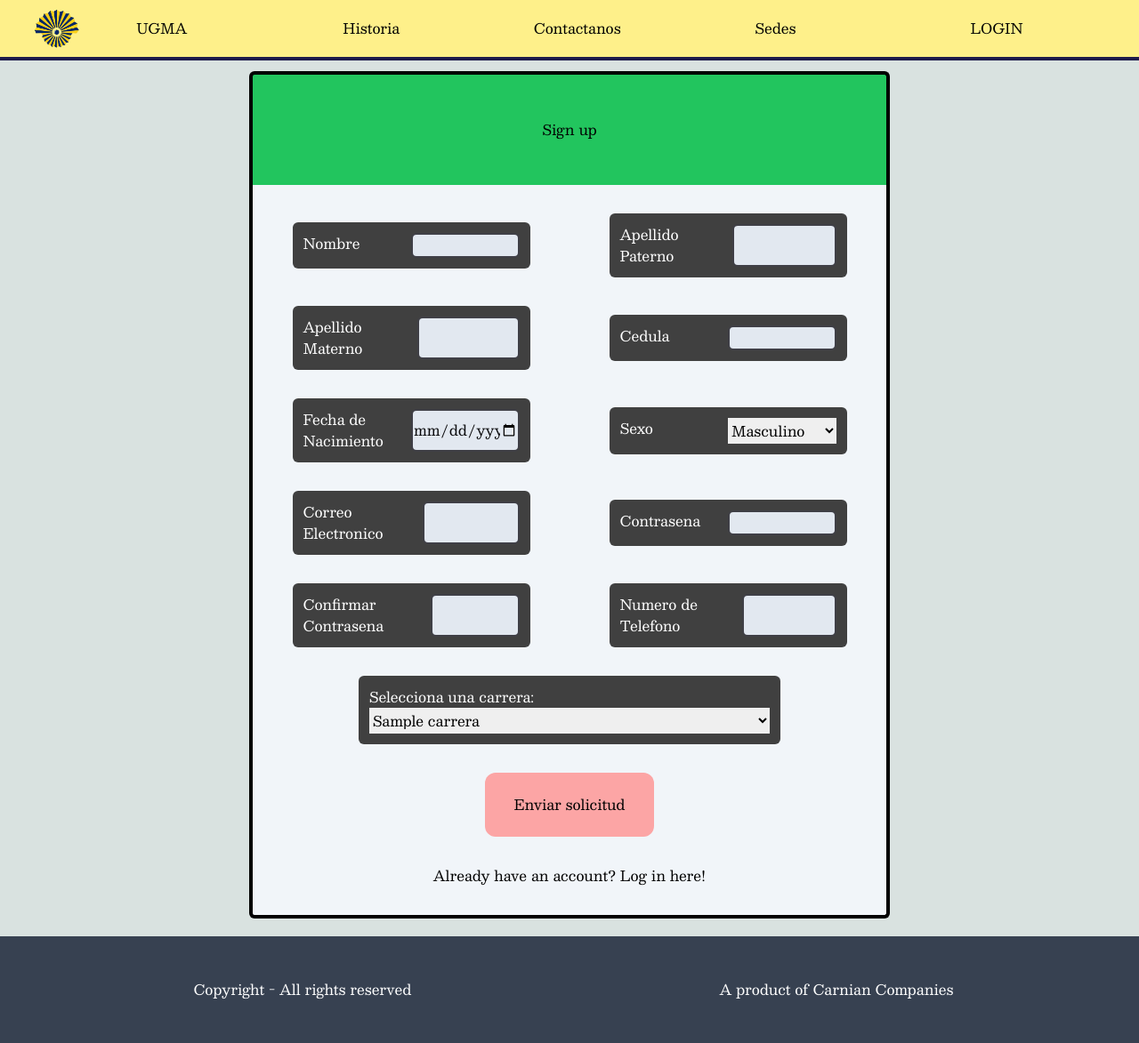
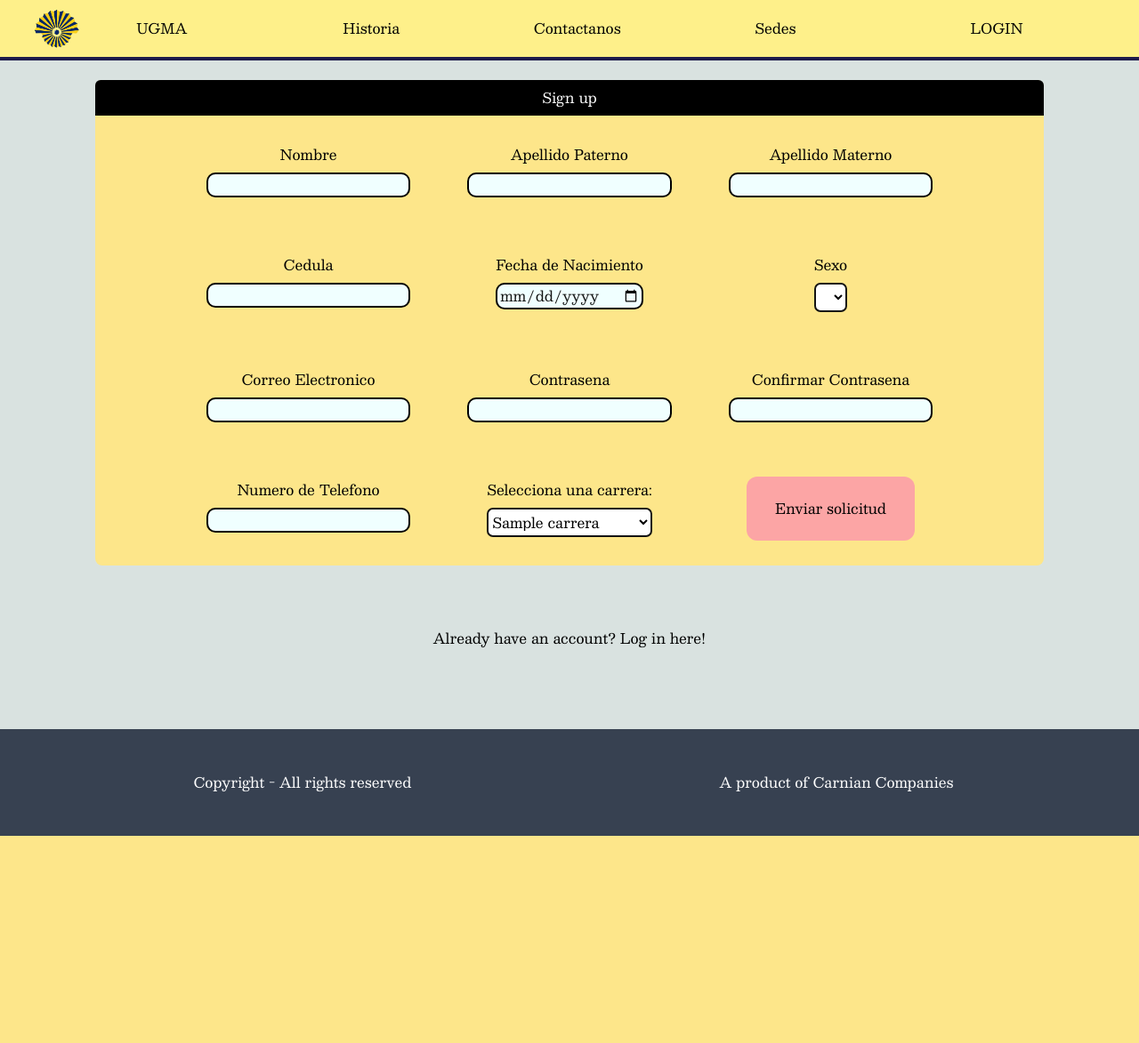
Before and after one commit to MoralesMortales/Terna-Project-Django, a Django app: page /signup in a window 1280 px wide. Shown: the whole page at 89% size. After the commit the page ends 940 px from the top, so only its background shows below. Run offline with Django 5.2, Linux system fonts and the light colour scheme; tables that the repository leaves empty hold one stand-in row (values such as "Sample post"); lists and menus that the app fills with data are empty; some libraries are stand-ins or nearby versions; some web fonts are replaced.

Commit message:
fixing pyhtoneverywhere

```diff
--- a/TernaApp/forms.py
+++ b/TernaApp/forms.py
@@ -16,11 +16,11 @@ class EstudianteForm(forms.ModelForm):
             'sexo': forms.Select(choices=Estudiante.sexos),
         }
 
-        """ def clean_username(self):
+        def clean_username(self):
             username = self.cleaned_data.get('username')
             if User.objects.filter(username=username).exists():
                 raise forms.ValidationError("Este nombre de usuario ya está en uso. Por favor, elija otro.")
-            return username """
+            return username
 
 class ImagenForm(forms.ModelForm):
     class Meta:
--- a/TernaApp/views.py
+++ b/TernaApp/views.py
@@ -67,9 +67,6 @@ def logOut(request):
     return render(request,"signout.html")
 
 def signUp(request):
-
-    """ estudiante = Estudiante.objects.first() """
-
     if request.method == "POST":
         form = CarreraForm(request.POST)
         if form.is_valid():
@@ -84,32 +81,35 @@ def signUp(request):
         fnaci = request.POST['fnaci']
         tlfn = request.POST['tlfn']
         sexo = request.POST['sexo']
-        carrera_views= request.POST.get('carrera')
-        carrera_views = get_object_or_404(Carrera, pk=carrera_views)
+        carrera_id = request.POST.get('carrera')  # Use carrera_id instead of carrera_views
+        carrera_views = get_object_or_404(Carrera, pk=carrera_id)
 
-        myuser = User.objects.create_user(first_name = the_user_name, email =  theemail, last_name = pname, username = theemail, password = password)
+        # Create a new User instance
+        myuser = User.objects.create_user(username=theemail, email=theemail, password=password)
 
-        estudiante = Estudiante.objects.create(nombre=the_user_name, apellidoPaterno = pname ,email =  theemail, sexo = sexo, apellidoMaterno = mname, cedula=cedula,fechaNacimiento=fnaci, telefono=tlfn, carrera=carrera_views)
-
-        estudiante.user = myuser
-
-        """ myuser.username = theusername
-        myuser.email = email """
-
-        myuser.save()
+        # Create an associated Estudiante instance and set user_id
+        estudiante = Estudiante.objects.create(
+            nombre=the_user_name,
+            apellidoPaterno=pname,
+            email=theemail,
+            sexo=sexo,
+            apellidoMaterno=mname,
+            cedula=cedula,
+            fechaNacimiento=fnaci,
+            telefono=tlfn,
+            carrera=carrera_views,
+            user=myuser
+        )
 
         messages.success(request, "Congrats, you have signed up")
-
         return redirect("Login")
-
     else:
         form = CarreraForm()
         messages.error(request, 'Something went wrong')
 
     carreras = Carrera.objects.all()
 
-    return render(request, 'signup.html', {'form': form, 'carreras': carreras, 'estudiante': Estudiante})
-
+    return render(request, 'signup.html', {'form': form, 'carreras': carreras})
 def menuDefaultPage(request):
     context = {}
     if request.user.is_authenticated:
--- a/TernaProject/settings.py
+++ b/TernaProject/settings.py
@@ -121,7 +121,9 @@ USE_TZ = True
 
 STATIC_URL = '/static/'
 
-STATICFILES_DIRS = [os.path.join(BASE_DIR, 'static'),]
+STATICFILES_DIRS = [
+    BASE_DIR / 'static',
+]
 
 EMAIL_BACKEND = 'django.core.mail.backends.smtp.EmailBackend'
 EMAIL_HOST = 'smtp.gmail.com'
--- a/static/css/base.css
+++ b/static/css/base.css
@@ -11,6 +11,55 @@ body{
     background-color: rgb(217, 226, 224);
 }
 
+.option_signup{
+  width: 100%;
+  background-color: rgb(255, 255, 255);
+  border: #141413 2px solid;
+  border-radius: 7px;
+  -webkit-border-radius: 7px;
+  -moz-border-radius: 7px;
+  -ms-border-radius: 7px;
+  -o-border-radius: 7px;
+}
+
+.info_c_box{
+  height: 100%;
+  padding: 2em;
+  display: flex;
+  flex-direction: column;
+  justify-items: center;
+  align-items: center;
+  gap: .5em;
+}
+
+.input_login_up{
+  color:#141413;
+  padding: 0 .11em;
+  width: 100%;
+  border: black solid 2px;
+  background-color: azure;
+  border-radius: 10px;
+  -webkit-border-radius: 10px;
+  -moz-border-radius: 10px;
+  -ms-border-radius: 10px;
+  -o-border-radius: 10px;
+}
+
 #content_menu {
   background: linear-gradient(to bottom, #ffAE00, #f9e866);
 }
+
+.boxh:hover{
+   background-color: rgb(255, 153, 0);
+   padding: 10px;
+   transition: all;
+   -webkit-transition: all;
+   -moz-transition: all;
+   -ms-transition: all;
+   -o-transition: all;
+   border-radius: 1rem;
+   -webkit-border-radius: 1rem;
+   -moz-border-radius: 1rem;
+   -ms-border-radius: 1rem;
+   -o-border-radius: 1rem;
+}
--- a/templates/base.html
+++ b/templates/base.html
@@ -35,16 +35,17 @@
 				<div class="w-1/4 h-full">
 					<a href="{% url 'menuDefault' %}" class="h-full flex w-3/4 justify-around items-center ">
 						<img src="{% static "img/png-transparent-atlantic-university-columbia-university-ugma-facultad-de-derecho-student-student-angle-people-university-removebg-preview.png" %}" alt="" class="h-full">
+
 						<h3>UGMA</h3>
 					</a>
 				</div>
 
 				<ul class="flex gap-5 w-2/4 justify-around items-center flex-row">
-					<a href="{% url "UgmaPage" %}">
+					<a href="{% url "UgmaPage" %}" class="boxh">
 						<li>Historia</li>
-					</a><a href="">
+					</a><a href="" class="boxh">
 						<li>Contactanos</li>
-					</a><a href="{% url "Create" %}">
+					</a><a href="{% url "Create" %}" class="boxh">
 						<li>Sedes</li>
 					</a>
 				</ul>
@@ -104,15 +105,15 @@
 
 	</div>
 
-	<div class="">
-<!-- recuerda colocar mt 20 a todos los containers -->
+	<div class=""><!-- recuerda colocar mt 20 a todos los containers -->
+
 		{% block content %}
 
 		{% endblock content %}
 
 	</div>
 
-<div id="footer" class="bottom-0 mt-5">
+<div id="footer" class="relative bottom-0 mt-5 left-0 right-0">
 	<footer id="footer" class="py-12 bg-gray-700 ">
 		<div class="flex mx-10 text-fuchsia-30 flex-col lg:flex-row lg:justify-between justify-center items-center text-white">
 			<h4 class="w-full self-center text-center">Copyright -  All rights reserved</h4>
--- a/templates/createNew.html
+++ b/templates/createNew.html
@@ -11,7 +11,7 @@
 
 <body>
 
-    <div class="mt-20 flex justify-center" id="container">
+    <div class="flex justify-center" id="container">
 
        <!--  <form action="" class="w-2/3">
 
--- a/templates/login.html
+++ b/templates/login.html
@@ -16,7 +16,7 @@
     {% block content %}
 
 
-    <div id="container" class="flex justify-center flex-row items-center mt-20">
+    <div id="container" class="flex justify-center flex-row items-center h-screen">
         <div id="box" class=" w-2/3 bg-slate-500 rounded-2xl p-4 max-w-96 ">
             <div id="title" class="h-14 flex w-full justify-center items-center bg-green-500">Sign In</div>
             <div class="flex items-center flex-col justify-around  bg-slate-600 gap-8 pb-8">
--- a/templates/menu.html
+++ b/templates/menu.html
@@ -15,7 +15,7 @@
 
     <div
       id="content_menu"
-      class="flex flex-col justify-center items-center pt-20">
+      class="flex flex-col justify-center h-screen items-center pt-20">
       {% if request.user.is_authenticated %}
 
       <h1 class="m-auto py-8">welcome {{ est.nombre }}</h1>
--- a/templates/signout.html
+++ b/templates/signout.html
@@ -15,7 +15,7 @@
 
     {% block content %}
 
-    <div id="container" class="flex justify-center flex-col items-center mt-20">
+    <div id="container" class="flex justify-center flex-col items-center h-screen">
         <div id="box" class="w-2/3 bg-slate-500 rounded-2xl p-4 max-w-96" >
 
         <div id="title" class="h-24 flex w-full justify-center items-center bg-red-600">Sign Out</div>
--- a/templates/signup.html
+++ b/templates/signup.html
@@ -7,7 +7,7 @@
 <head>
     <meta charset="UTF-8">
     <meta name="viewport" content="width=device-width, initial-scale=1.0">
-    <link rel="stylesheet" href="{% static "css/base.css" %}">
+    <link rel="stylesheet" type="text/css" href="{% static 'css/base.css' %}">
     <script src="https://cdn.tailwindcss.com"></script>
     <title>login</title>
 </head>
@@ -15,113 +15,103 @@
 <body class="bg-slate-400">
 
     {% block content %}
-    <div id="container" class="mt-20">
-        <div id="container_box" class="flex justify-center">
+    <div id="container" class="">
+        <div id="container_box" class="h-screen flex flex-col justify-evenly items-center">
 
-            <div id="box" class="flex justify-center flex-col items-center w-3/4 ">
+            <div id="box" class="bg-amber-200 w-5/6 rounded-lg mt-5">
 
                 <div id="title"
-                    class="flex justify-center items-center bg-green-500 border-black border-4 border-b-0 rounded-tr-md rounded-tl-md h-32 w-3/4">
+                    class="flex justify-center items-center bg-black text-white lg:h-10 border-b-0 rounded-tr-md rounded-tl-md w-full">
                     <h1>Sign up</h1>
                 </div>
 
-                <form method="post" action="/signup"
-                    class="mx-auto grid grid-cols-2  place-items-center gap-y-8 bg-slate-100  w-3/4 py-8 rounded-br-md rounded-bl-md border-black border-t-0 border-4">
+                <form method="post" action="/signup" class="grid grid-cols-3 place-items-center justify-self-center place-content-center justify-items-center">
                     {% csrf_token %}
 
-                    <div id="userspace" class="rounded-md p-3 w-3/4 text-white bg-neutral-700 flex justify-between">
+                    <div id="userspace" class="info_c_box">
 
                         <label for="">Nombre</label>
-                        <input type="text" name="the_user_name" id="theusernameid"
-                        class=" text-zinc-950 w-1/2 rounded-md bg-slate-200  border-zinc-700 border-2">
+                        <input type="text" name="the_user_name" id="theusernameid" class="input_login_up">
 
                     </div>
 
-                    <div id="userspace" class="rounded-md p-3 w-3/4 text-white bg-neutral-700 flex justify-around">
+                    <div id="userspace" class="info_c_box">
                         <label for="">Apellido Paterno</label>
-                        <input type="text" name="father_lastname" id="thefatherlastnameid"
-                            class=" text-zinc-950 w-1/2 rounded-md bg-slate-200  border-zinc-700 border-2">
+                        <input type="text" name="father_lastname" id="thefatherlastnameid" class="input_login_up">
                     </div>
 
-                    <div id="userspace" class="rounded-md p-3 w-3/4 text-white bg-neutral-700 flex justify-around">
+                    <div id="userspace" class="info_c_box">
                         <label for="">Apellido Materno</label>
                         <input type="text" name="mother_lastname" id="themotherlastnameid"
-                            class=" text-zinc-950 w-1/2 rounded-md bg-slate-200  border-zinc-700 border-2">
+                            class=" input_login_up">
                     </div>
 
-                    <div id="cedula" class="rounded-md p-3 w-3/4 text-white bg-neutral-700 flex justify-between">
+                    <div id="cedula" class="info_c_box">
                         <label for="">Cedula</label>
-                        <input type="number" name="the_cedula" id="thecedulaid"
-                            class=" text-zinc-950 w-1/2 rounded-md bg-slate-200  border-zinc-700 border-2">
+                        <input type="number" name="the_cedula" id="thecedulaid" class=" input_login_up">
                     </div>
 
-                    <div id="fnaci" class="rounded-md p-3 w-3/4 text-white bg-neutral-700 flex justify-between">
+                    <div id="fnaci" class="info_c_box">
                         <label for="">Fecha de Nacimiento</label>
-                        <input type="date" name="fnaci" id="thefnaciid"
-                            class=" text-zinc-950 w-1/2 rounded-md bg-slate-200  border-zinc-700 border-2">
+                        <input type="date" name="fnaci" id="thefnaciid" class=" input_login_up">
                     </div>
 
-                    <div id="sexo" class="rounded-md p-3 w-3/4 text-white bg-neutral-700 flex justify-between">
+                    <div id="sexo" class="info_c_box">
                         <label for="">Sexo</label>
 
-                        <select name="sexo" id="sexid" class="text-black w-1/2">
+                        <select name="sexo" id="sexid" class= "option_signup">
 
                             {% for sexo, value in estudiante.sexos %}
                                 <option value="{{ sexo }}" class="">{{ value }}</option>
                             {% endfor %}
 
                         </select>
-
                     </div>
 
-                    <div id="email" class="rounded-md p-3 w-3/4 text-white bg-neutral-700 flex justify-between">
+                    <div id="email" class="info_c_box">
                         <label for="">Correo Electronico</label>
-                        <input type="email" name="email" id="self-email"
-                            class=" text-zinc-950 w-1/2 rounded-md bg-slate-200  border-zinc-700 border-2">
+                        <input type="email" name="email" id="self-email" class=" input_login_up">
                     </div>
+
 {% comment %} colocar por gmail autenticator {% endcomment %}
 
-                    <div id="password" class="rounded-md p-3 w-3/4 text-white bg-neutral-700 flex justify-between">
+                    <div id="password" class="info_c_box">
                         <label for="">Contrasena</label>
-                        <input type="password" name="thepassword" id="thepasswordid"
-                            class=" text-zinc-950 w-1/2 rounded-md bg-slate-200  border-zinc-700 border-2">
+                        <input type="password" name="thepassword" id="thepasswordid" class=" input_login_up">
                     </div>
 
-                    <div id="password_conf" class="rounded-md p-3 w-3/4 text-white bg-neutral-700 flex justify-between">
+                    <div id="password_conf" class="info_c_box">
                         <label for="">Confirmar Contrasena</label>
-                        <input type="password" name="password_conf" id="thepasswordconfid"
-                            class=" text-zinc-950 w-1/2 rounded-md bg-slate-200  border-zinc-700 border-2">
+                        <input type="password" name="password_conf" id="thepasswordconfid" class=" input_login_up">
                     </div>
 
-                    <div id="tlfn" class="rounded-md p-3 w-3/4 text-white bg-neutral-700 flex justify-around">
+                    <div id="tlfn" class="info_c_box">
                         <label for="">Numero de Telefono</label>
-                        <input type="text" name="tlfn" id="thetlfnid"
-                            class=" text-zinc-950 w-1/2 rounded-md bg-slate-200  border-zinc-700 border-2">
+                        <input type="text" name="tlfn" id="thetlfnid" class=" input_login_up">
                     </div>
 
-                    <div
-                    id="carrera_select"
-                    class="rounded-md p-3 text-white bg-neutral-700 flex flex-col justify-around w-2/3 col-span-2">
+                    <div id="carrera_select" class="info_c_box">
 
                         <label for="id_carrera">Selecciona una carrera:</label>
 
-                        <select name="carrera" id="id_carrera" class="text-black">
+                        <select name="carrera" id="id_carrera" class="option_signup">
                             {% for carrera in carreras %}
-                            <option value="{{ carrera.pk }}">{{ carrera.nombre }}</option>
+                            <option value="{{ carrera.pk }}" class="">{{ carrera.nombre }}</option>
                             {% endfor %}
                         </select>
 
                     </div>
 
-                    <button type="submit"
-                        class="hover:bg-slate-400 hover:transition bg-red-300 px-8 py-6 rounded-xl col-span-2">Enviar
-                        solicitud</button>
+                    <button type="submit" class="hover:bg-slate-400 hover:transition bg-red-300 px-8 py-6 rounded-xl"> Enviar solicitud</button>
 
-                    <a class="text-black hover:text-yellow-600 col-span-2" href="{% url 'Login' %}">
+
+
+                </form>
+
+            </div>
+            <a class="text-black hover:text-yellow-600" href="{% url 'Login' %}">
                         <h2>Already have an account? Log in here!</h2>
-                    </a>
-                </form>
-            </div>
+                </a>
         </div>
 
         {% endblock content %}
```
Also changed, not shown: TernaApp/models.py (+52 -17 lines), templates/ugmaPage.html (+6 -6 lines), TernaApp/migrations/0001_initial.py, TernaApp/migrations/0002_estudiante_user.py (added).
